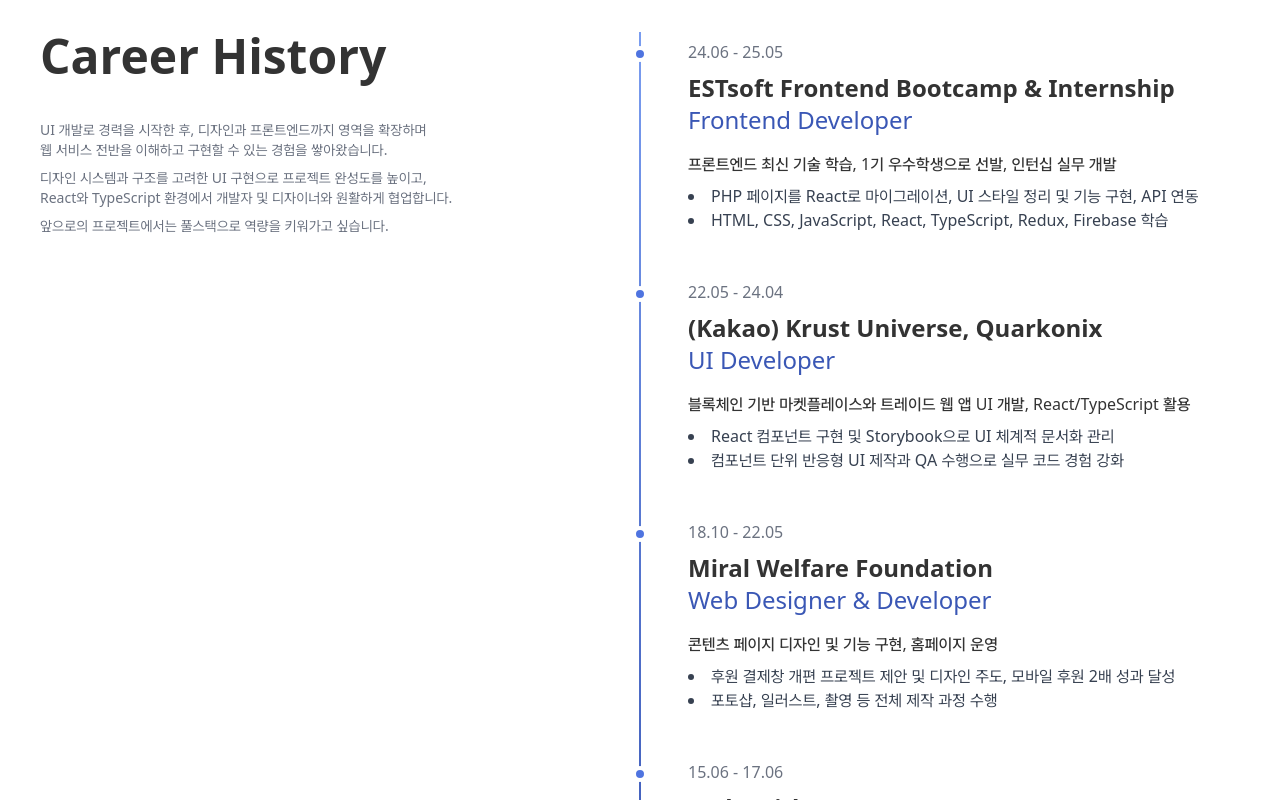
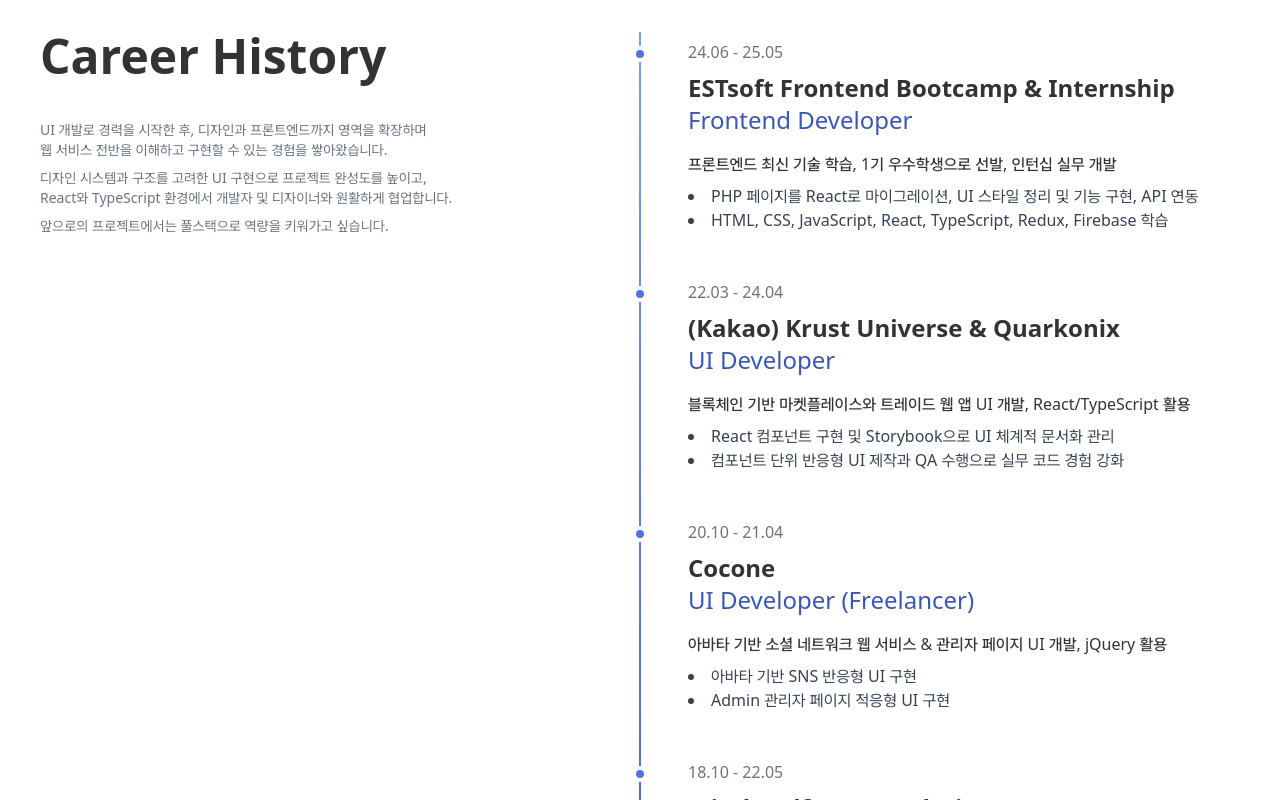
Before and after one commit to diayeri/portfolio-next, a Next.js app: page / in a window 1280 px wide. Shown: the part 2000-2800 px from the top of the page. Built offline with nearby package versions, Linux system fonts and the light colour scheme; no server answers.

Commit message:
docs: 타임라인 데이터 추가

```diff
--- a/src/data/timelineData.ts
+++ b/src/data/timelineData.ts
@@ -1,45 +1,56 @@
 export const timelineData = [
   {
-    period: '24.06 - 25.05',
-    title: 'ESTsoft Frontend Bootcamp & Internship',
-    role: 'Frontend Developer',
+    period: "24.06 - 25.05",
+    title: "ESTsoft Frontend Bootcamp & Internship",
+    role: "Frontend Developer",
     details:
-      '프론트엔드 최신 기술 학습, 1기 우수학생으로 선발, 인턴십 실무 개발',
+      "프론트엔드 최신 기술 학습, 1기 우수학생으로 선발, 인턴십 실무 개발",
     highlights: [
-      'PHP 페이지를 React로 마이그레이션, UI 스타일 정리 및 기능 구현, API 연동',
-      'HTML, CSS, JavaScript, React, TypeScript, Redux, Firebase 학습',
+      "PHP 페이지를 React로 마이그레이션, UI 스타일 정리 및 기능 구현, API 연동",
+      "HTML, CSS, JavaScript, React, TypeScript, Redux, Firebase 학습",
     ],
   },
   {
-    period: '22.05 - 24.04',
-    title: '(Kakao) Krust Universe, Quarkonix',
-    role: 'UI Developer',
+    period: "22.03 - 24.04",
+    title: "(Kakao) Krust Universe & Quarkonix",
+    role: "UI Developer",
     details:
-      '블록체인 기반 마켓플레이스와 트레이드 웹 앱 UI 개발, React/TypeScript 활용',
+      "블록체인 기반 마켓플레이스와 트레이드 웹 앱 UI 개발, React/TypeScript 활용",
     highlights: [
-      'React 컴포넌트 구현 및 Storybook으로 UI 체계적 문서화 관리',
-      '컴포넌트 단위 반응형 UI 제작과 QA 수행으로 실무 코드 경험 강화',
+      "React 컴포넌트 구현 및 Storybook으로 UI 체계적 문서화 관리",
+      "컴포넌트 단위 반응형 UI 제작과 QA 수행으로 실무 코드 경험 강화",
     ],
   },
   {
-    period: '18.10 - 22.05',
-    title: 'Miral Welfare Foundation',
-    role: 'Web Designer & Developer',
-    details: '콘텐츠 페이지 디자인 및 기능 구현, 홈페이지 운영',
+    period: "20.10 - 21.04",
+    title: "Cocone",
+    role: "UI Developer (Freelancer)",
+    details:
+      "아바타 기반 소셜 네트워크 웹 서비스 & 관리자 페이지 UI 개발, jQuery 활용",
     highlights: [
-      '후원 결제창 개편 프로젝트 제안 및 디자인 주도, 모바일 후원 2배 성과 달성',
-      '포토샵, 일러스트, 촬영 등 전체 제작 과정 수행',
+      "아바타 기반 SNS 반응형 UI 구현",
+      "Admin 관리자 페이지 적응형 UI 구현",
     ],
   },
   {
-    period: '15.06 - 17.06',
-    title: 'Makewith',
-    role: 'UI Developer',
+    period: "18.10 - 22.05",
+    title: "Miral Welfare Foundation",
+    role: "Web Designer & Developer",
+    details: "콘텐츠 페이지 디자인 및 기능 구현, 홈페이지 운영",
+    highlights: [
+      "후원 결제창 개편 프로젝트 제안 및 디자인 주도, 모바일 후원 2배 성과 달성",
+      "포토샵, 일러스트, 촬영 등 전체 제작 과정 수행",
+    ],
+  },
+  {
+    period: "15.06 - 17.06",
+    title: "Makewith",
+    role: "UI Developer",
     details:
-      '커뮤니티 웹사이트 제작을 통해 UI 개발 경험 시작, 웹 개발 기초 역량 강화',
+      "커뮤니티 웹사이트 제작을 통해 UI 개발 경험 시작, 웹 개발 기초 역량 강화",
     highlights: [
-      'HTML, CSS, JavaScript를 활용해 전체 서비스 구현 경험',
-      '디자인, 기획, 촬영 등 다양한 실무 경험 수행',
+      "HTML, CSS, JavaScript를 활용해 전체 서비스 구현 경험",
+      "디자인, 기획, 촬영 등 다양한 실무 경험 수행",
     ],
   },
 ];
```
